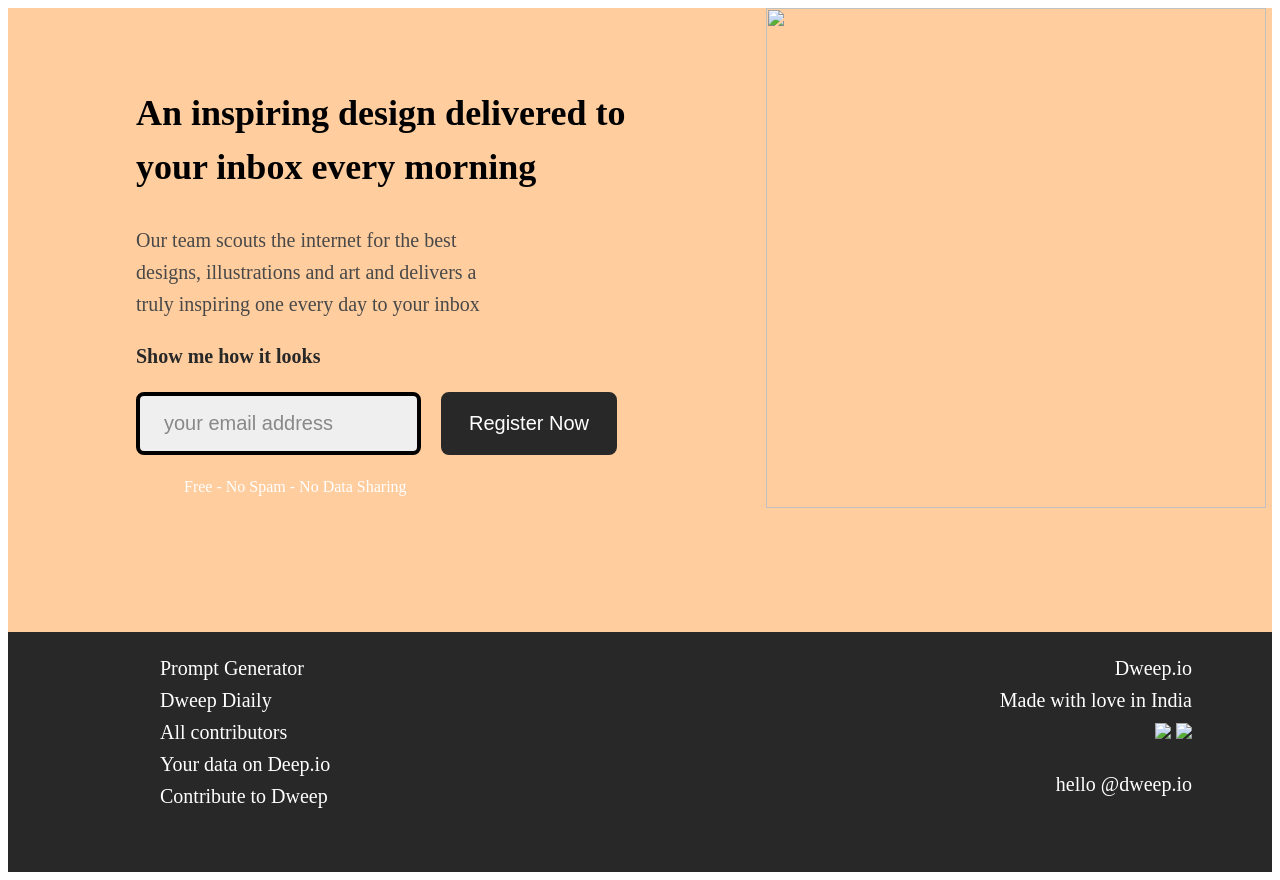
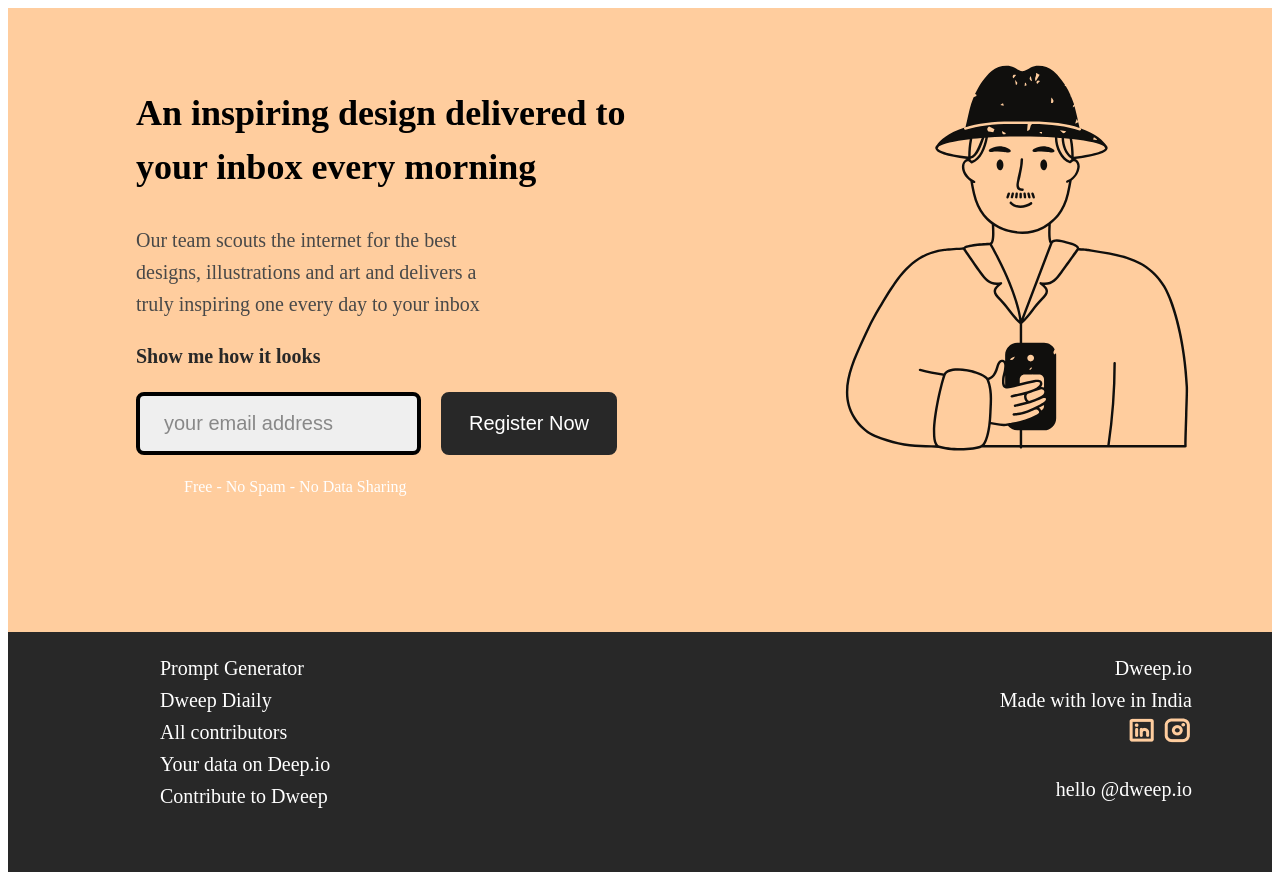
Before and after one commit to Mahipauls23/Project1, a plain HTML site: page index.html in a window 1280 px wide. Drawn offline with Linux system fonts and the light colour scheme.

Commit message:
image added

```diff
--- a/index.html
+++ b/index.html
@@ -19,7 +19,7 @@
         <p style="font-size: 16px;color:#FFFFFF;margin-left: 3em;margin-top: 1em;">Free - No Spam - No Data Sharing</p>
      </div>
      <div class="right_container">
-        <img src="/ALPHA/Project1/dweep io 1.svg">
+        <img src="./dweep io 1.svg">
      </div>
     </div>
     <div class="footer">
@@ -36,8 +36,8 @@
             <ul>
                 <li>Dweep.io</li>
                 <li>Made with love in India</li>
-                <li><img src="/ALPHA/Project1/LinkedinLogo.png">
-                <img src="/ALPHA/Project1/InstagramLogo.png"></li>
+                <li><img src="./LinkedinLogo.png">
+                <img src="./InstagramLogo.png"></li>
 
                 <p></p>
                 <li>hello @dweep.io</li>
```
